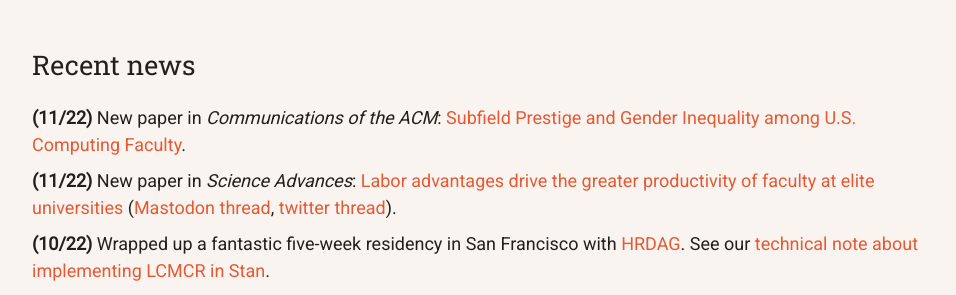
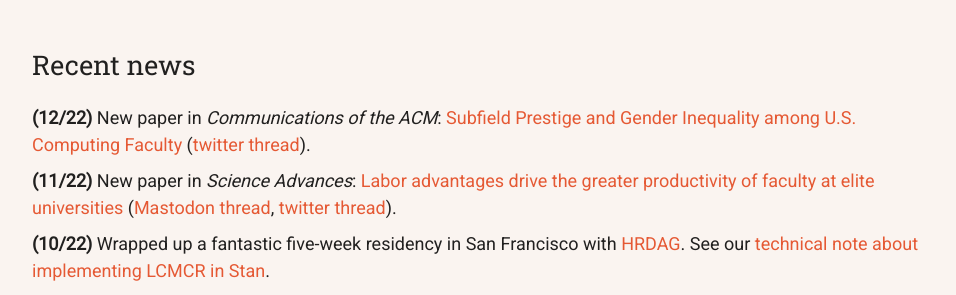
Before and after one commit to samzhang111/samzhang111.github.io, a Jekyll site: the page built from index.html, in a window 1280 px wide and 900 px high, scrolled down 847 px. Shown: the part 153-448 px from the top of the window, without its empty margins (160-1116 px from the left). Built offline with Jekyll 4.4.1, drawn with Linux system fonts in a browser that asks for light colours; nearby versions of some CDN libraries.

Commit message:
twitter thread

```diff
--- a/index.html
+++ b/index.html
@@ -53,7 +53,7 @@ layout: default
 <div id='recent' class="vertical-section">
           <div class="sectitle">Recent news</div>
           <ul>
-              <li> <b>(11/22)</b> New paper in <em>Communications of the ACM</em>: <a target="_blank" href="https://cacm.acm.org/magazines/2022/12/266925-subfield-prestige-and-gender-inequality-among-us-computing-faculty/fulltext">Subfield Prestige and Gender Inequality among U.S. Computing Faculty</a>.</li>
+              <li> <b>(12/22)</b> New paper in <em>Communications of the ACM</em>: <a target="_blank" href="https://cacm.acm.org/magazines/2022/12/266925-subfield-prestige-and-gender-inequality-among-us-computing-faculty/fulltext">Subfield Prestige and Gender Inequality among U.S. Computing Faculty</a> (<a target="_blank" href="https://twitter.com/laberge_nick/status/1597267279313412096">twitter thread</a>).</li>
               <li> <b>(11/22)</b> New paper in <em>Science Advances</em>: <a target="_blank" href="https://www.science.org/doi/10.1126/sciadv.abq7056">Labor advantages drive the greater productivity of faculty at elite universities</a> (<a target="_blank" href="https://fediscience.org/@sz/109366855008352628">Mastodon thread</a>, <a target="_blank" href="https://twitter.com/_szhang/status/1593712551660990465">twitter thread</a>).</li>
               <li> <b>(10/22)</b> Wrapped up a fantastic five-week residency in San Francisco with <a href="https://hrdag.org" target="_blank">HRDAG</a>. See our <a target="_blank" href="https://hrdag.org/tech-notes/implementing-lcmcr-in-stan.html">technical note about implementing LCMCR in Stan</a>.</li>
               <li> <b>(9/22)</b> New paper in <em>Nature</em>: <a target="_blank" href="https://www.nature.com/articles/s41586-022-05222-x">Quantifying hierarchy and dynamics in US faculty hiring and retention</a> (<a target="_blank" href="https://twitter.com/hneutr/status/1572632655421919232">twitter thread</a>).</li>
```
